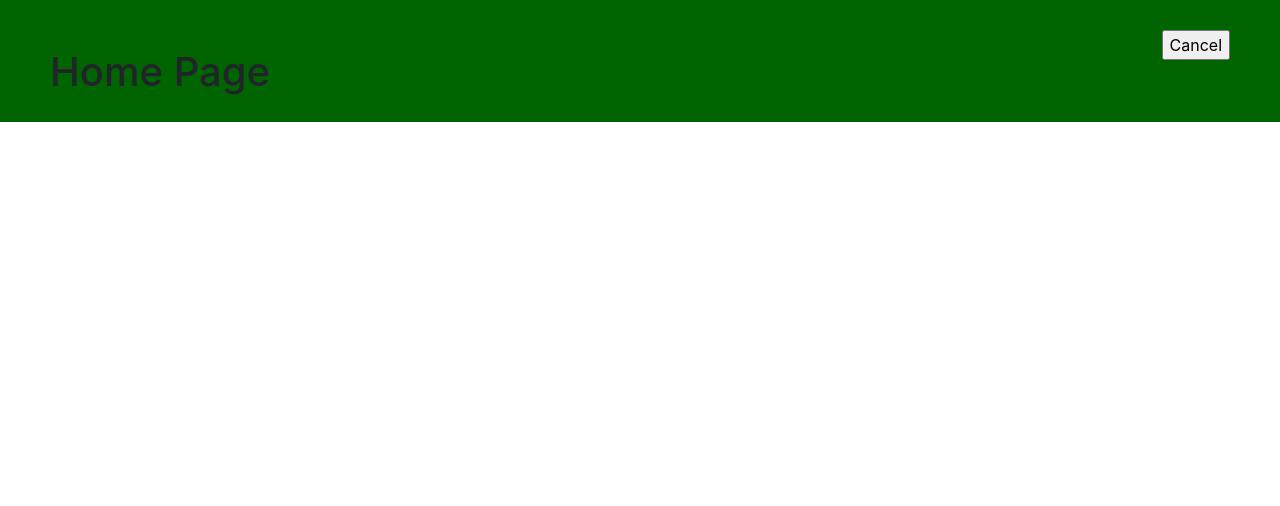
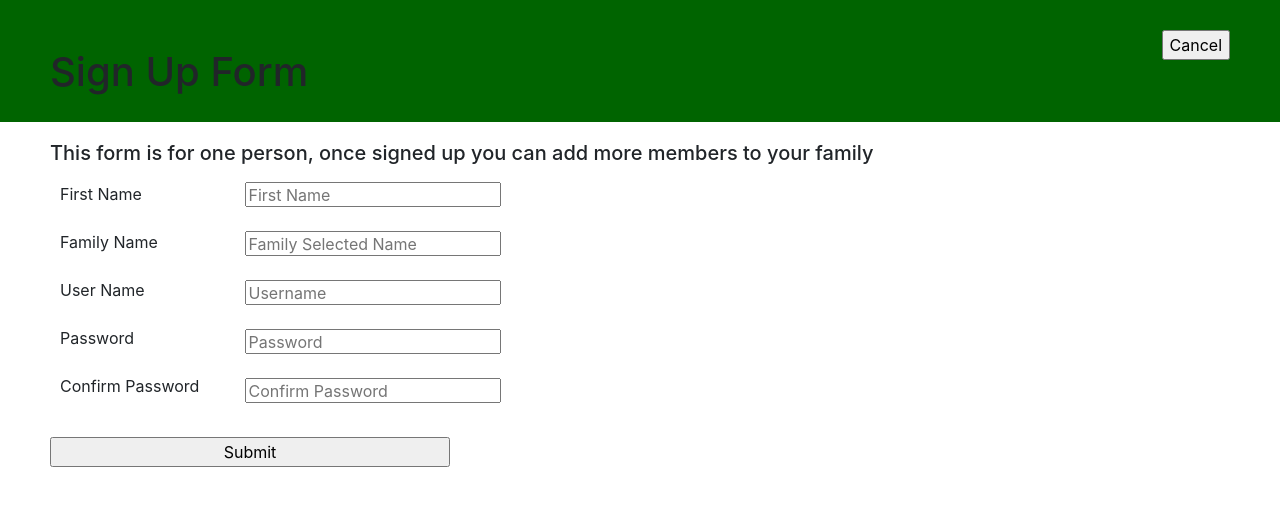
Before and after one commit to DigSwine/ISAD251-Resit, a PHP site: page /NewFamily.php in a window 1280 px wide. Shown: the top 506 px of the page. Run offline with PHP 8.4, Linux system fonts and the light colour scheme.

Commit message:
Prototype updated, and forms created

```diff
--- a/Website/NewFamily.php
+++ b/Website/NewFamily.php
@@ -6,6 +6,36 @@ include_once 'Extras/Webfunctions.php';
 <html>
 <!-- Header with image -->
 <div class="header">
-    <h1>Home Page</h1>
+    <h1>Sign Up Form</h1>
     <button onclick="Backtohome()" style="position: absolute; right: 50px; top: 30px">Cancel</button>
 </div>
+<body>
+    <!-- Add a background color to the form -->
+    <div id="about"; style="padding-top: 20px; max-width: 100%;">
+        <!-- About Container -->
+        <div class="w3-content" style="padding-left: 50px;" >
+            <h5>This form is for one person, once signed up you can add more members to your family</h5>
+            <form style="max-width: 30%;">
+                <div class="views">
+                    First Name<br><br>
+                    Family Name<br><br>
+                    User Name<br><br>
+                    Password<br><br>
+                    Confirm Password<br><br>
+                </div>
+                <div class="views">
+                    <input type="text" placeholder="First Name" style="height: 25px"><br><br>
+                    <input type="text" placeholder="Family Selected Name" style="height: 25px"><br><br>
+                    <input type="text" placeholder="Username" style="height: 25px"><br><br>
+                    <input type="password" placeholder="Password" style="height: 25px"><br><br>
+                    <input type="password" placeholder="Confirm Password" style="height: 25px"><br><br>
+                </div>
+
+                <button onclick="Signup()" style="width: 400px">Submit</button>
+            </form>
+
+
+        </div>
+    </div>
+</body>
+</html>
```
Also changed, not shown: Website/HomePage.php (+5 -6 lines), Website/LoginPage.php (+3 -4 lines).
